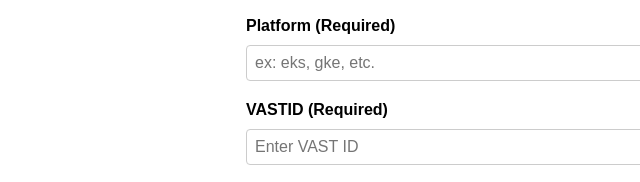
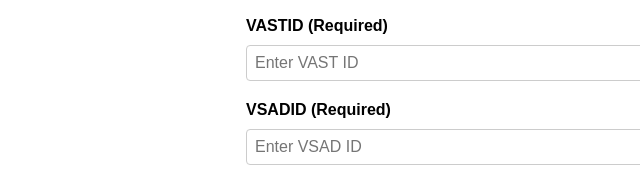
Before and after one commit to alexwang19/agent-install-test, a plain HTML site: page index.html in a window 1280 px wide. Shown: the part 557-739 px from the top of the page, 19-659 px from the left. Drawn offline with Linux system fonts and the light colour scheme; no server answers.

Commit message:
Update index.html

```diff
--- a/index.html
+++ b/index.html
@@ -70,10 +70,10 @@
       </select>
     </div>
 
-    <div id="platformInput" class="form-section">
+<!--     <div id="platformInput" class="form-section">
       <label for="platformInput">Platform (Required)</label>
       <input type="text" name="platformID" id="platform" placeholder="ex: eks, gke, etc." required>
-    </div>
+    </div> -->
 
     <div id="vastInput" class="form-section">
       <label for="vastInput">VASTID (Required)</label>
```
